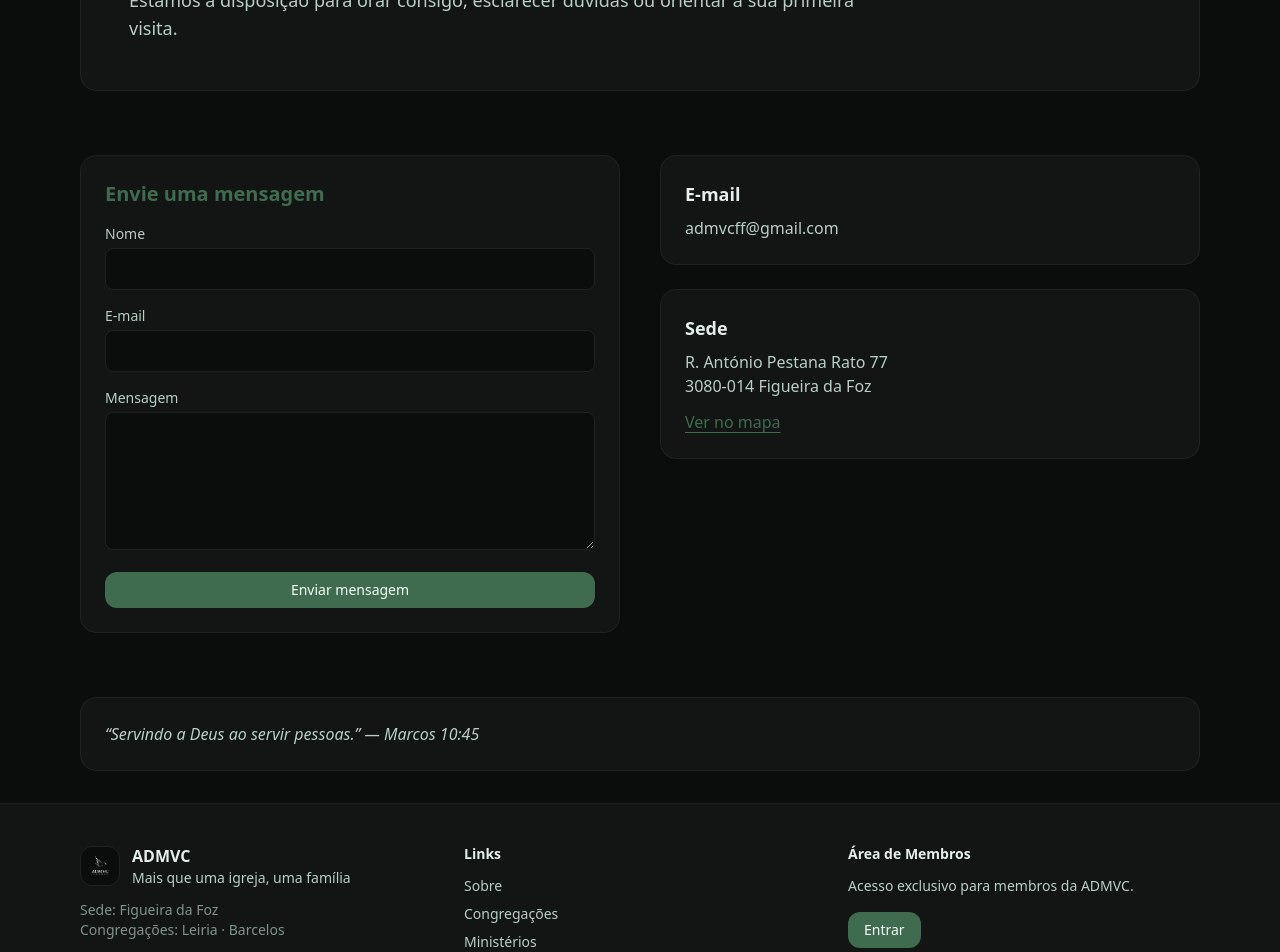
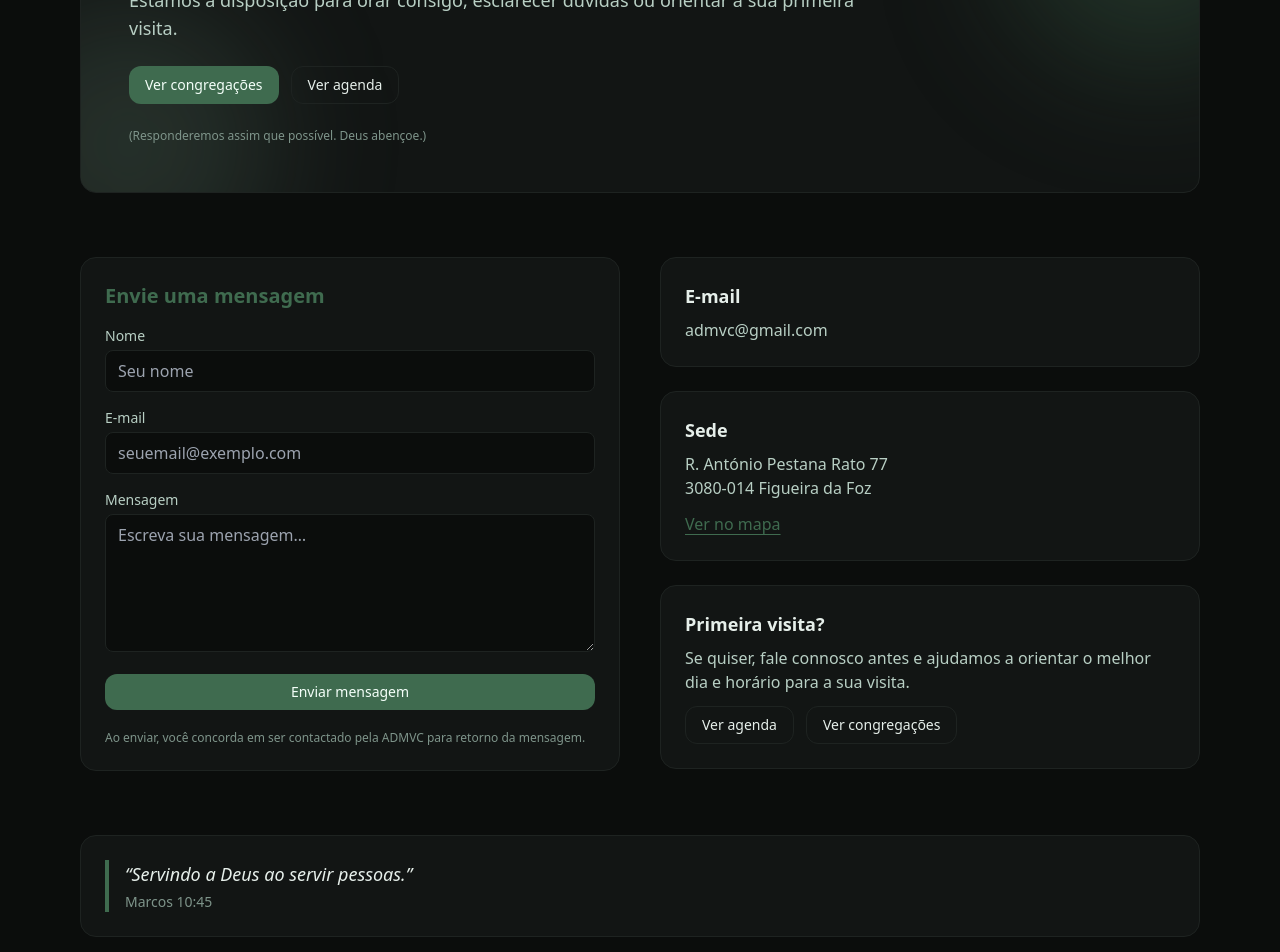
Before and after one commit to libertrendz/admvc-site, a Next.js app: page /contato in a window 1280 px wide. Shown: the part 240-1192 px from the top of the page. Built offline with nearby package versions, Linux system fonts and the light colour scheme.

Commit message:
Update page.tsx

```diff
--- a/app/contato/page.tsx
+++ b/app/contato/page.tsx
@@ -4,17 +4,41 @@ import Link from "next/link";
 export default function ContatoPage() {
   return (
     <main className="space-y-16">
-      {/* HERO */}
+      {/* HERO (com efeitos consistentes com o resto do site) */}
       <section className="relative overflow-hidden rounded-2xl border border-soft bg-bg2 p-6 md:p-12">
+        <div
+          aria-hidden
+          className="pointer-events-none absolute -top-24 -right-24 h-72 w-72 rounded-full blur-3xl"
+          style={{ background: "rgba(63,107,79,0.35)" }}
+        />
+        <div
+          aria-hidden
+          className="pointer-events-none absolute -bottom-24 -left-24 h-72 w-72 rounded-full blur-3xl"
+          style={{ background: "rgba(127,174,147,0.18)" }}
+        />
+
         <div className="relative z-10 max-w-3xl space-y-4">
           <h1 className="text-3xl md:text-5xl font-semibold text-fg">
             Fale <span className="text-figueira">Connosco</span>
           </h1>
 
           <p className="text-muted text-base md:text-lg">
-            Estamos à disposição para orar consigo, esclarecer dúvidas ou
-            orientar a sua primeira visita.
+            Estamos à disposição para orar consigo, esclarecer dúvidas ou orientar a sua primeira
+            visita.
           </p>
+
+          <div className="flex flex-wrap gap-3 pt-2">
+            <Link href="/congregacoes" className="btn btn-primary">
+              Ver congregações
+            </Link>
+            <Link href="/agenda" className="btn btn-ghost">
+              Ver agenda
+            </Link>
+          </div>
+
+          <div className="pt-2 text-xs text-muted2">
+            (Responderemos assim que possível. Deus abençoe.)
+          </div>
         </div>
       </section>
 
@@ -22,20 +46,32 @@ export default function ContatoPage() {
       <section className="grid gap-10 md:grid-cols-2">
         {/* FORMULÁRIO */}
         <div className="rounded-2xl border border-soft bg-bg2 p-6">
-          <h2 className="text-xl font-semibold text-figueira mb-4">
-            Envie uma mensagem
-          </h2>
+          <h2 className="text-xl font-semibold text-figueira mb-4">Envie uma mensagem</h2>
 
           <form
             action="https://api.web3forms.com/submit"
             method="POST"
             className="space-y-4"
           >
-            {/* ⚠️ VAMOS COLOCAR SUA CHAVE AQUI DEPOIS */}
-            <input type="hidden" name="access_key" value="SUA_ACCESS_KEY_AQUI" />
+            {/* Web3Forms */}
+            <input
+              type="hidden"
+              name="access_key"
+              value="1cb78872-30f2-4c57-a2a4-74cbe12ecac7"
+            />
             <input type="hidden" name="subject" value="Novo contacto via site ADMVC" />
             <input type="hidden" name="from_name" value="Site ADMVC" />
             <input type="hidden" name="redirect" value="https://www.igrejaadmvc.org/obrigado" />
+
+            {/* Honeypot anti-spam (invisível) */}
+            <input
+              type="checkbox"
+              name="botcheck"
+              className="hidden"
+              style={{ display: "none" }}
+              tabIndex={-1}
+              autoComplete="off"
+            />
 
             <div>
               <label className="block text-sm text-muted mb-1">Nome</label>
@@ -43,7 +79,8 @@ export default function ContatoPage() {
                 type="text"
                 name="name"
                 required
-                className="w-full rounded-lg border border-soft bg-bg px-3 py-2 text-fg focus:outline-none focus:ring-2 focus:ring-figueira"
+                className="w-full rounded-lg border border-soft bg-bg px-3 py-2 text-fg outline-none focus:ring-2 focus:ring-[rgba(63,107,79,0.55)]"
+                placeholder="Seu nome"
               />
             </div>
 
@@ -53,7 +90,8 @@ export default function ContatoPage() {
                 type="email"
                 name="email"
                 required
-                className="w-full rounded-lg border border-soft bg-bg px-3 py-2 text-fg focus:outline-none focus:ring-2 focus:ring-figueira"
+                className="w-full rounded-lg border border-soft bg-bg px-3 py-2 text-fg outline-none focus:ring-2 focus:ring-[rgba(63,107,79,0.55)]"
+                placeholder="seuemail@exemplo.com"
               />
             </div>
 
@@ -63,41 +101,61 @@ export default function ContatoPage() {
                 name="message"
                 rows={5}
                 required
-                className="w-full rounded-lg border border-soft bg-bg px-3 py-2 text-fg focus:outline-none focus:ring-2 focus:ring-figueira"
+                className="w-full rounded-lg border border-soft bg-bg px-3 py-2 text-fg outline-none focus:ring-2 focus:ring-[rgba(63,107,79,0.55)]"
+                placeholder="Escreva sua mensagem…"
               />
             </div>
 
             <button type="submit" className="btn btn-primary w-full">
               Enviar mensagem
             </button>
+
+            <p className="text-xs text-muted2 pt-1">
+              Ao enviar, você concorda em ser contactado pela ADMVC para retorno da mensagem.
+            </p>
           </form>
         </div>
 
         {/* INFORMAÇÕES */}
         <div className="space-y-6">
           <div className="rounded-2xl border border-soft bg-bg2 p-6">
-            <h3 className="text-lg font-semibold text-fg mb-2">
-              E-mail
-            </h3>
-            <p className="text-muted">admvcff@gmail.com</p>
+            <h3 className="text-lg font-semibold text-fg mb-2">E-mail</h3>
+            <p className="text-muted">admvc@gmail.com</p>
           </div>
 
           <div className="rounded-2xl border border-soft bg-bg2 p-6">
-            <h3 className="text-lg font-semibold text-fg mb-2">
-              Sede
-            </h3>
+            <h3 className="text-lg font-semibold text-fg mb-2">Sede</h3>
             <p className="text-muted">
-              R. António Pestana Rato 77<br />
+              R. António Pestana Rato 77
+              <br />
               3080-014 Figueira da Foz
             </p>
 
             <div className="pt-3">
-              <Link
-                href="https://maps.google.com"
+              <a
+                href="https://www.google.com/maps/place/Igreja+Evang%C3%A9lica+Assembleia+de+Deus+Minist%C3%A9rio+Vis%C3%A3o+de+Conquista+-+ADMVC/@40.1556145,-8.8431124,17z/"
                 target="_blank"
+                rel="noopener noreferrer"
                 className="text-figueira underline underline-offset-4"
               >
                 Ver no mapa
+              </a>
+            </div>
+          </div>
+
+          <div className="rounded-2xl border border-soft bg-bg2 p-6">
+            <h3 className="text-lg font-semibold text-fg mb-2">Primeira visita?</h3>
+            <p className="text-muted">
+              Se quiser, fale connosco antes e ajudamos a orientar o melhor dia e horário para a
+              sua visita.
+            </p>
+
+            <div className="pt-3 flex flex-wrap gap-3">
+              <Link href="/agenda" className="btn btn-ghost">
+                Ver agenda
+              </Link>
+              <Link href="/congregacoes" className="btn btn-ghost">
+                Ver congregações
               </Link>
             </div>
           </div>
@@ -106,9 +164,10 @@ export default function ContatoPage() {
 
       {/* NOTA FINAL */}
       <section className="rounded-2xl border border-soft bg-bg2 p-6">
-        <p className="text-muted italic">
-          “Servindo a Deus ao servir pessoas.” — Marcos 10:45
-        </p>
+        <div className="border-l-4 pl-4" style={{ borderColor: "var(--g-figueira)" }}>
+          <p className="text-lg italic text-fg">“Servindo a Deus ao servir pessoas.”</p>
+          <div className="pt-1 text-sm text-muted2">Marcos 10:45</div>
+        </div>
       </section>
     </main>
   );
```
